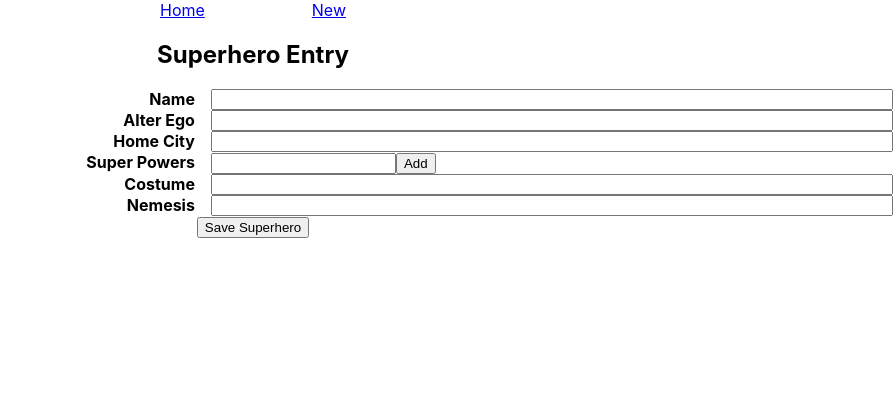
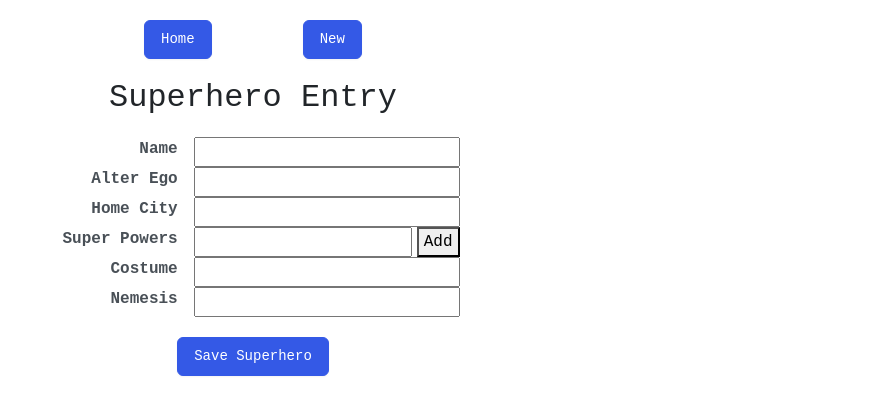
Before and after one commit to brainsauce/c7-superheroes-1, a React (Create React App) app in the folder client/: page /new in a window 1280 px wide. Shown: the top 414 px of the page, without its empty margins (387-1280 px from the left). Built offline with nearby package versions, Linux system fonts and the light colour scheme.

Commit message:
bootstrap + css stuff

```diff
--- a/client/public/index.html
+++ b/client/public/index.html
@@ -24,6 +24,7 @@
       work correctly both with client-side routing and a non-root public URL.
       Learn how to configure a non-root public URL by running `npm run build`.
     -->
+    <link rel="stylesheet" href="https://bootswatch.com/5/zephyr/bootstrap.min.css" />
     <title>Superhuman Registry</title>
   </head>
   <body>
--- a/client/src/App.css
+++ b/client/src/App.css
@@ -1,5 +1,6 @@
 .App {
   text-align: center;
+  font-family: monospace;
 }
 
 .App-logo {
@@ -41,6 +42,17 @@
   display: flex;
   justify-content: space-evenly;
   width: 400px;
-  margin: auto;
+  margin: 20px auto;
+}
+.btn-sm {
+  margin-left: 5px;
+  padding: 1px 5px;
+}
 
+h2 {
+  margin-bottom: 20px;
 }
+th {
+  font-weight:900;
+  text-decoration: underline;
+}
--- a/client/src/App.js
+++ b/client/src/App.js
@@ -11,8 +11,8 @@ function App() {
     return (
         <div className="App">
             <nav className="nav">
-                <Link to="/">Home</Link>
-                <Link to="/new">New</Link>
+                <Link className="btn btn-primary" to="/">Home</Link>
+                <Link className= "btn btn-primary" to="/new">New</Link>
             </nav>
             <Routes>
                 <Route path="/" element={<SuperheroListPage />} />
--- a/client/src/components/SuperheroDetail.css
+++ b/client/src/components/SuperheroDetail.css
@@ -1,6 +1,8 @@
 .detail-fields {
     display: grid;
     grid-template-columns: auto auto;
+    width: max-content;
+    margin: 20px auto;
 }
 
 .field-title {
--- a/client/src/components/SuperheroEditForm.js
+++ b/client/src/components/SuperheroEditForm.js
@@ -67,13 +67,13 @@ const SuperheroEditForm = ({existingValues, onSave}) => {
                         superpowers.map((power, index) => (
                             <div key={index}>
                                 {power}
-                                <button onClick={() => { onRemoveSuperpower(index)}}>X</button>
+                                <button className="btn-sm btn-danger" onClick={() => { onRemoveSuperpower(index)}}>X</button>
                             </div>
                         ))
                     }
                     <div>
                         <input value={powerToAdd} onChange={(event) => onInputUpdate(event, setPowerToAdd) } />
-                        <button onClick={onAddSuperpower}>Add</button>
+                        <button className="btn-sm btn-primary" onClick={onAddSuperpower}>Add</button>
                     </div>
                 </div>
                 <label className="field-title">Costume</label>
@@ -81,7 +81,7 @@ const SuperheroEditForm = ({existingValues, onSave}) => {
                 <label className="field-title" >Nemesis</label>
                 <input value={nemesis} onChange={(event) => onInputUpdate(event, setNemesis) }/>
             </div>
-            <button onClick={postData} >Save Superhero</button>
+            <button className="btn btn-primary" onClick={postData} >Save Superhero</button>
 
         </div>
     )
--- a/client/src/components/SuperheroList.js
+++ b/client/src/components/SuperheroList.js
@@ -12,7 +12,7 @@ const SuperheroRow = ({
         <td>{alterEgo}</td>
         <td>{homeCity}</td>
         <td>
-            <button onClick={() => deleteSuperhero()}>Delete</button>
+            <button className="btn-sm btn-danger" onClick={() => deleteSuperhero()}>Delete</button>
         </td>
     </tr>
 )
--- a/client/src/index.css
+++ b/client/src/index.css
@@ -1,8 +1,5 @@
 body {
   margin: 0;
-  font-family: -apple-system, BlinkMacSystemFont, 'Segoe UI', 'Roboto', 'Oxygen',
-    'Ubuntu', 'Cantarell', 'Fira Sans', 'Droid Sans', 'Helvetica Neue',
-    sans-serif;
   -webkit-font-smoothing: antialiased;
   -moz-osx-font-smoothing: grayscale;
 }
--- a/client/src/pages/SuperheroDetailPage.js
+++ b/client/src/pages/SuperheroDetailPage.js
@@ -7,7 +7,7 @@ const SuperheroDetailPage = () => {
   return (
      <div>
        <SuperheroDetail superheroId={params.id}/>
-       <Link to="edit"> EDIT </Link>
+       <Link className="btn btn-primary" to="edit"> Edit </Link>
      </div>
    )
 }
```
